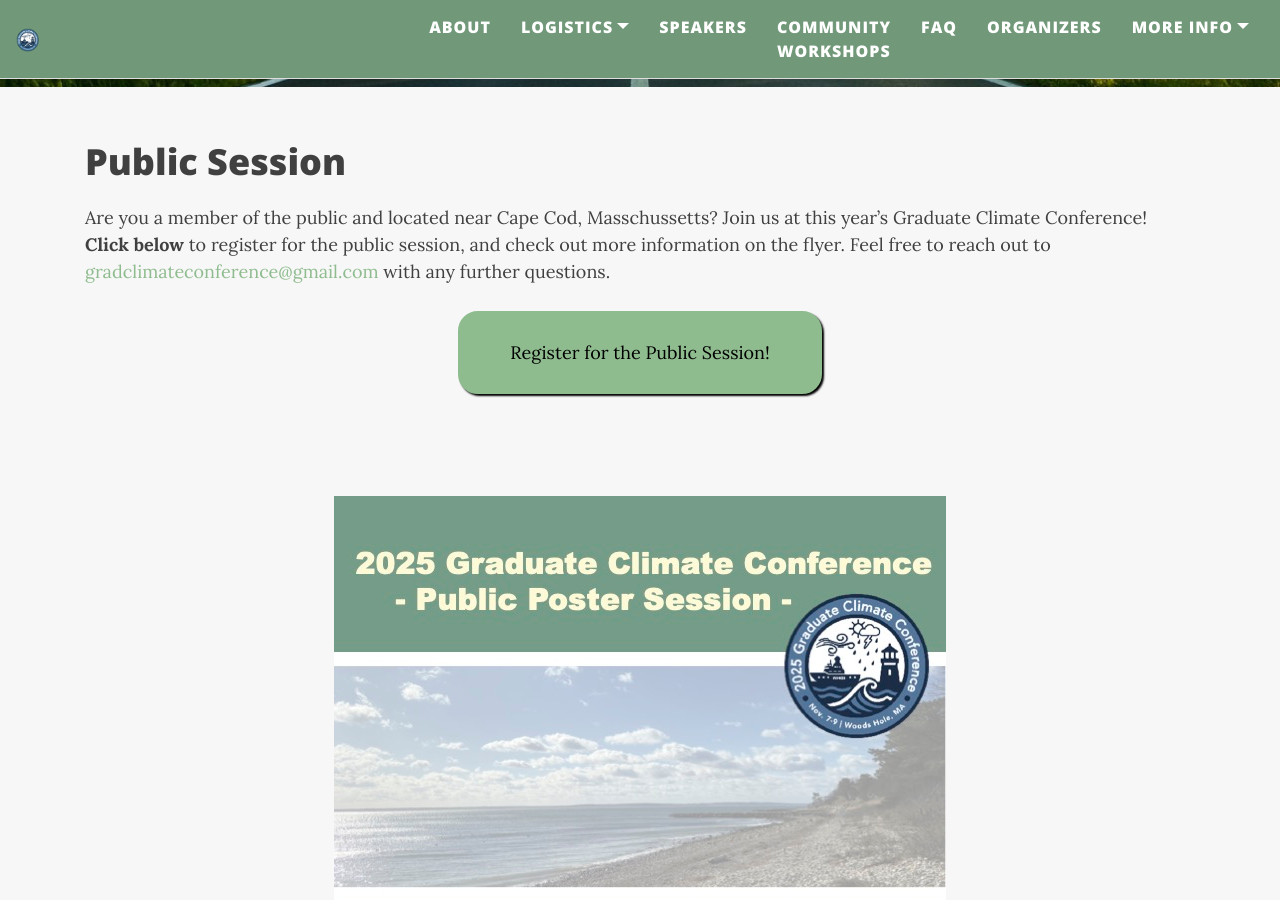
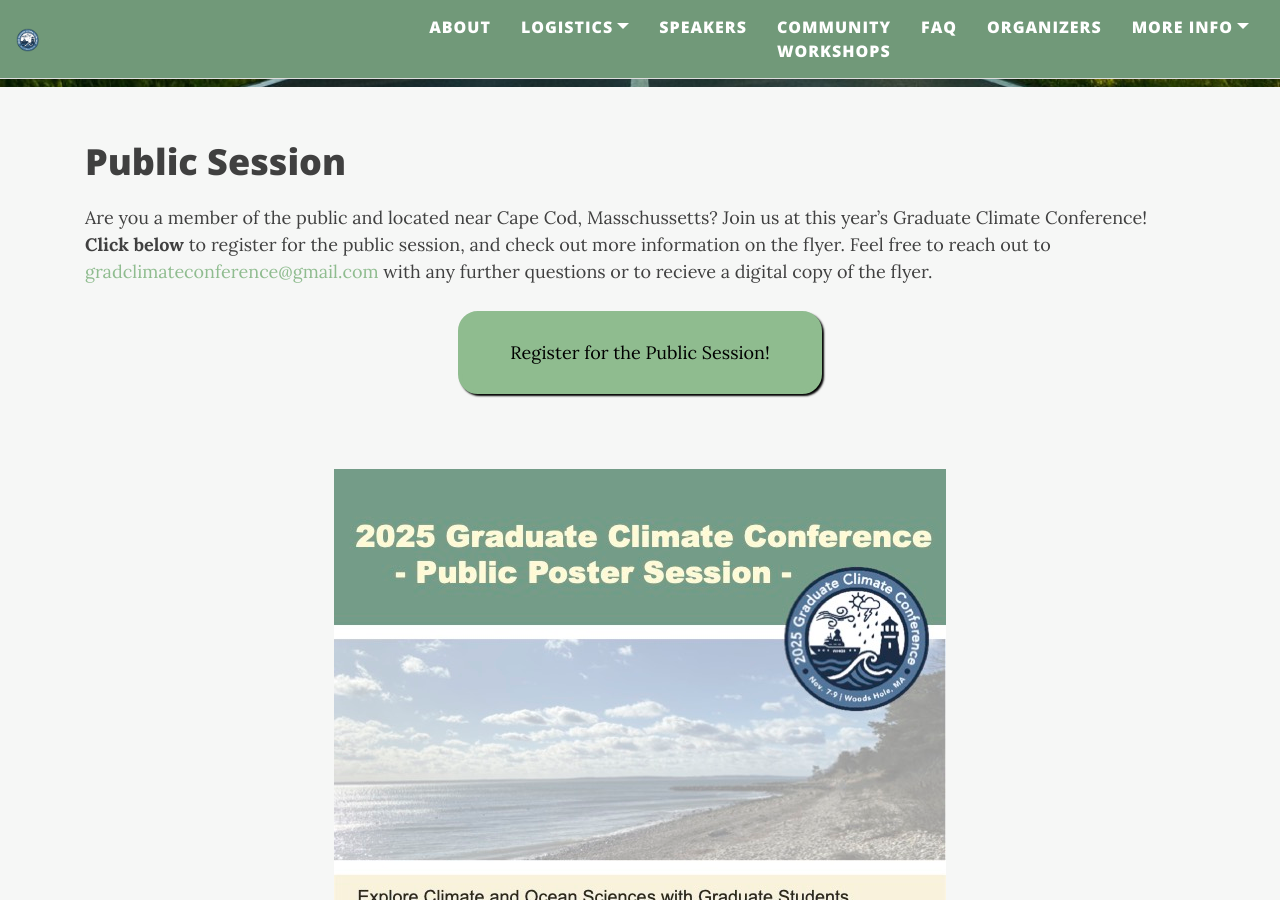
Before and after one commit to graduateclimateconference/graduateclimateconference.github.io, a Jekyll site: the page built from publicsession.md, in a window 1280 px wide and 900 px high, scrolled down 400 px. Built offline with Jekyll 4.4.1, drawn with Linux system fonts in a browser that asks for light colours; nearby versions of some CDN libraries.

Commit message:
Update publicsession.md

```diff
--- a/publicsession.md
+++ b/publicsession.md
@@ -6,7 +6,7 @@ cover-img: "/assets/img/path.jpg"
 
 # Public Session
 
-Are you a member of the public and located near Cape Cod, Masschussetts? Join us at this year's Graduate Climate Conference! __Click below__ to register for the public session, and check out more information on the flyer. Feel free to reach out to [gradclimateconference@gmail.com](mailto:gradclimateconference@gmail.com) with any further questions.
+Are you a member of the public and located near Cape Cod, Masschussetts? Join us at this year's Graduate Climate Conference! __Click below__ to register for the public session, and check out more information on the flyer. Feel free to reach out to [gradclimateconference@gmail.com](mailto:gradclimateconference@gmail.com) with any further questions or to recieve a digital copy of the flyer.
 
 <style>
 .button {
@@ -39,7 +39,6 @@ Are you a member of the public and located near Cape Cod, Masschussetts? Join us
 </div>
 
 <br>
-<br>
 
 <div align="center">
 <img src="/assets/img/GCC_Public_Poster.jpg" alt="Public session flyer">
```
